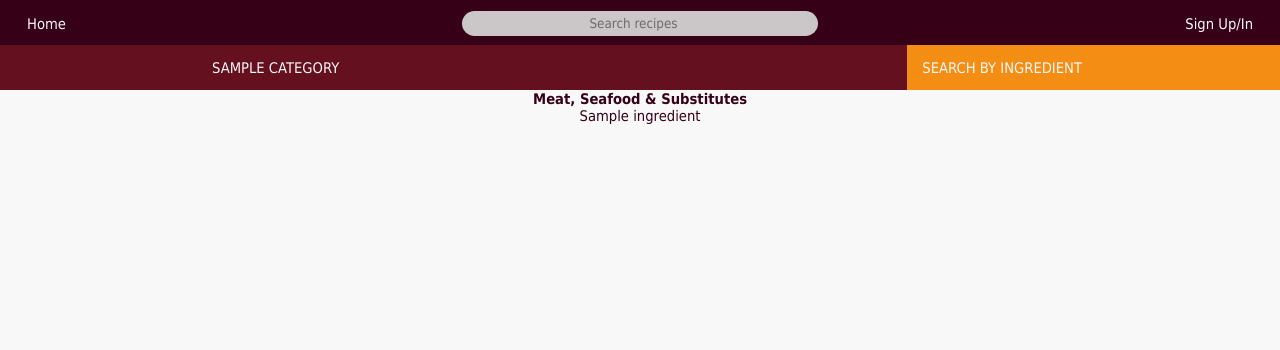
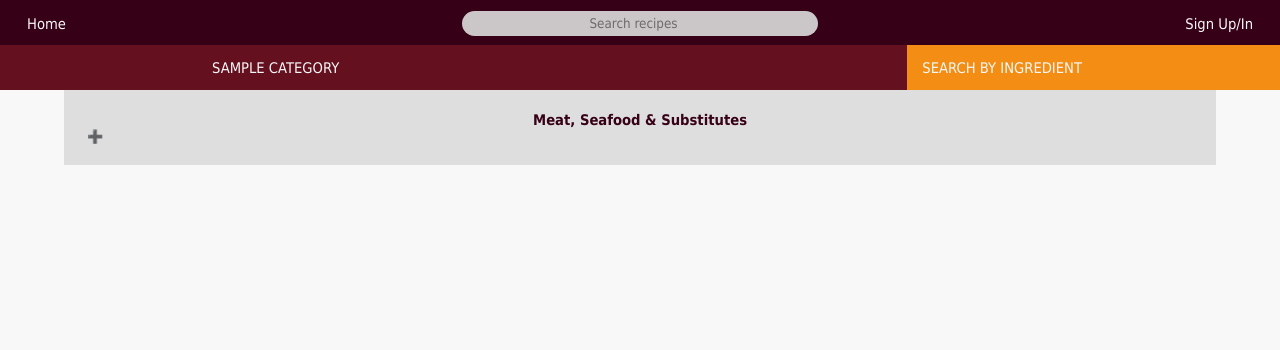
Before and after one commit to stellaevat/wad2_team1a_pantry, a Django app: page /pantry/search_by_ingredient/ in a window 1280 px wide. Shown: the top 350 px of the page. Run offline with Django 3.2, Linux system fonts and the light colour scheme; tables that the repository leaves empty hold one stand-in row (values such as "Sample post").

Commit message:
Added Collapsibles and also checkboxes

```diff
--- a/static/styles/pantry.css
+++ b/static/styles/pantry.css
@@ -257,3 +257,38 @@ button {
 	position: relative;
 	top: 15px;
 }
+
+/* Collapsible Accordion */
+
+.collapsible {
+	cursor: pointer;
+	padding: 18px;
+	width: 100%;
+	margin-bottom:10px;
+	text-align: left;
+	outline: none;
+	font-size: 15px;
+	background-color: rgba(211, 211, 211, 0.671);
+	text-align:center;
+}
+
+.active{
+	background-color: var(--orange);
+}
+
+.collapsing {
+	padding: 0 18px;
+	display: none;
+	overflow: hidden;
+  }
+
+.collapsible:after {
+	content: "\02795";
+	font-size: 13px;
+	float: left;
+	margin-left: 5px;
+  }
+
+.active:after {
+	content: "\2796";
+  }
--- a/templates/pantry/search_by_ingredient.html
+++ b/templates/pantry/search_by_ingredient.html
@@ -8,11 +8,35 @@
 
 {% block body_block %}
 	{% if types %}
+	<form action = "/action_page.php">
 		{% for t in types %}
-			<strong>{{ t }}</strong><br />
+			<button type="button" class="collapsible" style="width:90%;height:75px;border-radius:0px;"><strong>{{ t }}</strong><br /></button>
+			<div class="collapsing">
 			{% for ingredient in ingredients|get_item:t %}
-				{{ ingredient }}<br />
+				<input type="checkbox" id="{{ ingredient }}" name="{{ ingredient }}" value="{{ ingredient }}">
+				<label for ="{{ ingredient }}" >{{ ingredient }}</label>
 			{% endfor %}
+			</div>
 		{% endfor %}
+	</form>
 	{% endif %}
+
+<script>
+	//This script is from w3schools.org and has been slightly changed
+	var collapsible = document.getElementsByClassName("collapsible");
+	var i;
+
+	for (i = 0; i < collapsible.length; i++) {
+		collapsible[i].addEventListener("click", function() {
+			this.classList.toggle("active");
+			var collapsing = this.nextElementSibling;
+			if (collapsing.style.display === "block") {
+				collapsing.style.display = "none";
+			} else {
+				collapsing.style.display = "block";
+			}
+		});
+	}
+</script>
+
 {% endblock %}
```
